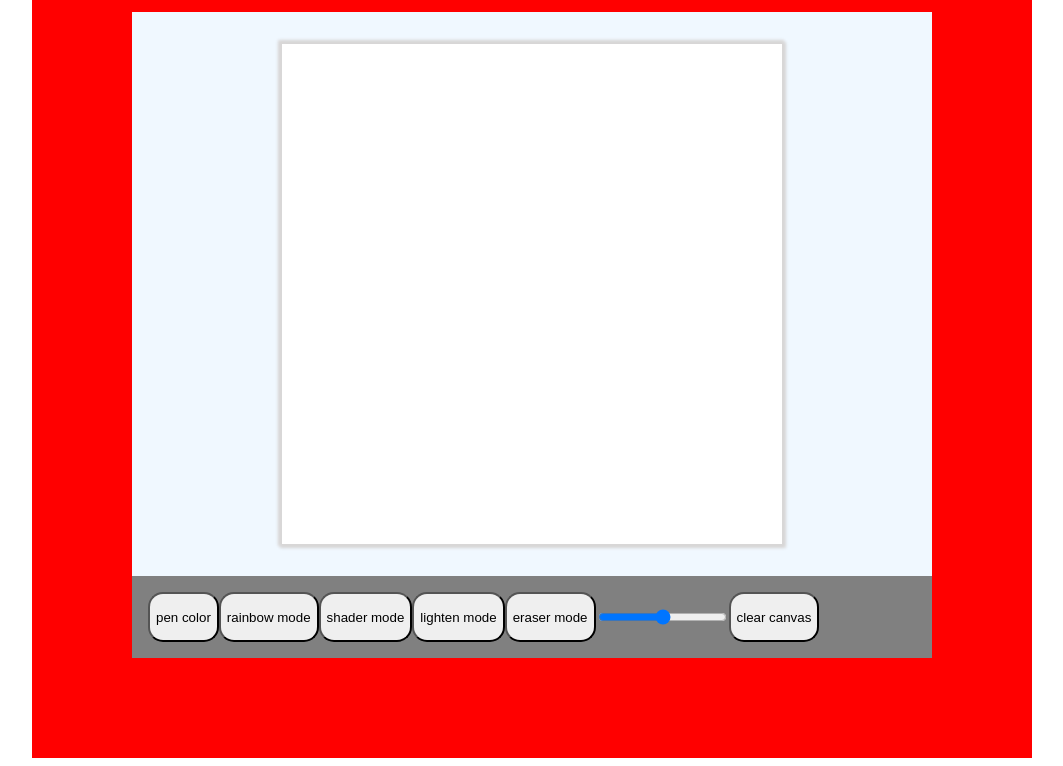
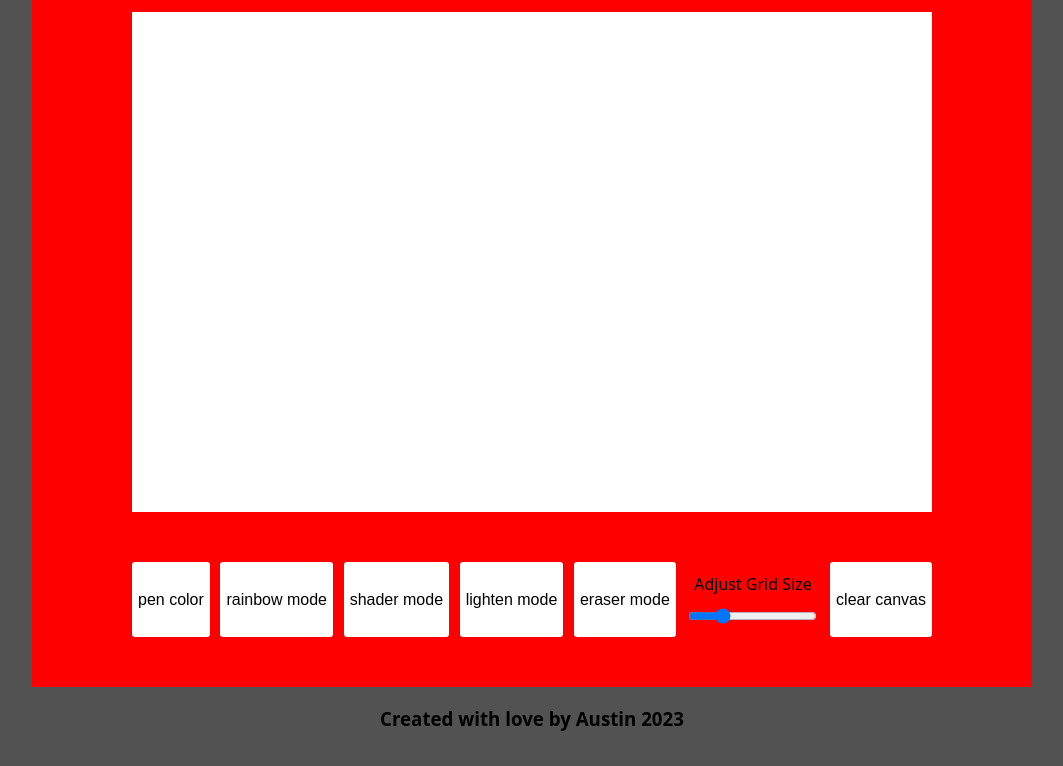
Before and after one commit to austin-bagwell/odin-etch-a-sketch, a plain HTML site: page index.html in a window 1280 px wide. Shown: the part 94-860 px from the top of the page, without its empty margins (108-1171 px from the left). Drawn offline with Linux system fonts and the light colour scheme.

Commit message:
basic styling completed... VERY basic

```diff
--- a/index.html
+++ b/index.html
@@ -19,11 +19,25 @@
         <button class="option-btn">shader mode</button>
         <button class="option-btn">lighten mode</button>
         <button class="option-btn">eraser mode</button>
-        <input type="range" min="1" max="64" />
+        <div class="slider-wrapper">
+          <label class="slider-label" for="grid-size-slider"
+            >Adjust Grid Size</label
+          >
+          <input
+            type="range"
+            min="1"
+            max="64"
+            value="16"
+            name="grid-size-slider"
+          />
+        </div>
+
         <button class="option-btn">clear canvas</button>
       </div>
     </main>
-    <footer class="footer"></footer>
+    <footer class="footer">
+      <h3>Created with love by Austin 2023</h3>
+    </footer>
     <script src="./script.js"></script>
   </body>
 </html>
--- a/styles.css
+++ b/styles.css
@@ -5,12 +5,15 @@ USE GRID?*/
 
 html {
   box-sizing: border-box;
+  background-color: rgb(82, 82, 82);
 }
 
 body {
   display: flex;
   flex-direction: column;
   align-items: center;
+  font-family: system-ui, -apple-system, BlinkMacSystemFont, "Segoe UI", Roboto,
+    Oxygen, Ubuntu, Cantarell, "Open Sans", "Helvetica Neue", sans-serif;
 }
 
 .header {
@@ -27,21 +30,17 @@ body {
 .main {
   display: block;
   width: 800px;
-  background-color: aliceblue;
+  background-color: red;
   border: 100px solid red;
+  border-bottom: 50px solid red;
   border-top: 0;
 }
 
 .sketch-container {
   display: block;
-  width: 500px;
-  height: 500px;
   margin: auto;
-  margin-top: 2rem;
   margin-bottom: 2rem;
   background-color: white;
-  box-shadow: 1px 1px 3px 3px rgb(216, 215, 215),
-    -1px -1px 3px 3px rgb(216, 215, 215);
 }
 
 /* FIXME min-height needs to be set dynamically */
@@ -60,11 +59,29 @@ body {
 /* OPTIONS */
 .options {
   display: flex;
-  padding: 1rem;
-  background-color: gray;
+  justify-content: space-between;
+  margin-top: 50px;
 }
 
 .option-btn {
-  min-height: 50px;
-  border-radius: 15px;
+  min-height: 75px;
+  border-radius: 3px;
+  border: none;
+  background-color: white;
+  font-size: 16px;
 }
+
+.option-btn:hover {
+  background-color: pink;
+}
+
+.slider-wrapper {
+  display: flex;
+  flex-direction: column;
+  justify-content: space-evenly;
+  align-items: center;
+}
+
+.slider-label {
+  color: black;
+}
```
